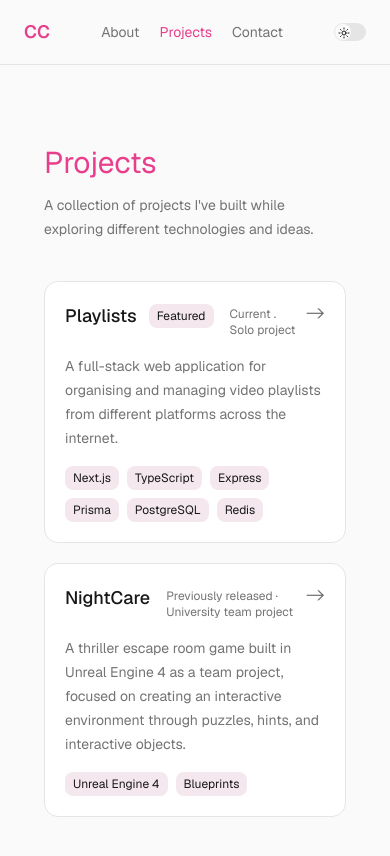
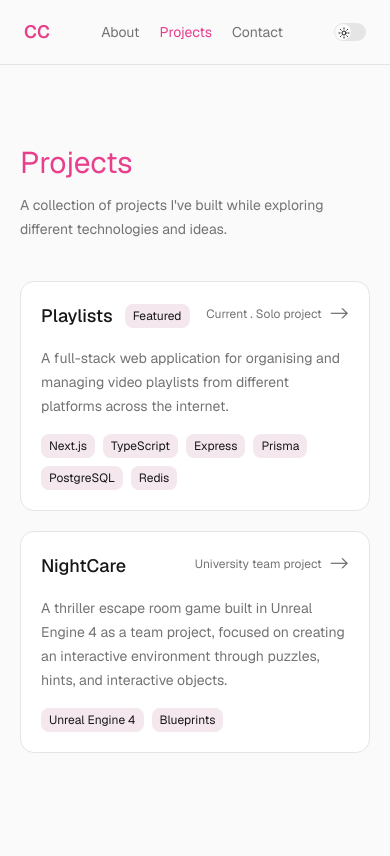
Before and after one commit to chanteCon/portfolioSite, a Next.js app: page /projects in a window 390 px wide. Shown: the top 856 px of the page. Built offline with nearby package versions, Linux system fonts and the light colour scheme.

Commit message:
fix small screen display

```diff
--- a/app/api/contact/route.ts
+++ b/app/api/contact/route.ts
@@ -69,11 +69,7 @@ export async function POST(request: Request) {
                         Name: name,
                     },
                     Subject: `New portfolio message from ${name}`,
-                    TextPart: `Name: ${name}
-                    Email: ${email}
-
-                    Message:
-                    ${message}`,
+                    HTMLPart: `<p>${name} has reached out.</p><p><em>"${message}"</em></p>`,
                 },
             ],
         }),
--- a/app/contact/page.tsx
+++ b/app/contact/page.tsx
@@ -11,7 +11,7 @@ export const metadata: Metadata = {
 
 export default function ContactPage() {
     return (
-        <main className="mx-auto flex w-full max-w-5xl gap-y-10 flex-col md:flex-row px-6 py-16 md:px-10 lg:px-16 items:center">
+        <main className="mx-auto flex w-full max-w-5xl gap-y-10 flex-col md:flex-row px-6 py-10 md:px-10 lg:px-16 items:center">
             <section className="w-full md:mt-15 md:text-left flex flex-col items-center md:items-start">
                 <p className="text-md text-accent  w-full max-w-100">GET IN TOUCH</p>
 
@@ -36,7 +36,7 @@ export default function ContactPage() {
                 <p className="text-primary text-lg block md:hidden text-start w-full max-w-100">
                     Send me a message
                 </p>
-                <ContactForm className="md:mt-20" />
+                <ContactForm className="md:mt-25" />
             </section>
         </main>
     );
--- a/app/globals.css
+++ b/app/globals.css
@@ -152,6 +152,12 @@
     --radius-4xl: calc(var(--radius) * 2.6);
 }
 
+body {
+    transition:
+        background-color 200ms ease,
+        color 200ms ease;
+}
+
 @layer base {
     * {
         @apply border-border outline-ring/50;
--- a/app/projects/page.tsx
+++ b/app/projects/page.tsx
@@ -11,7 +11,7 @@ export const metadata: Metadata = {
 export default function Projects() {
     return (
         <div className="mx-auto flex w-full max-w-6xl">
-            <main className="flex w-full flex-col gap-10 bg-background px-6 pb-10 sm:px-10 lg:px-16">
+            <main className="flex w-full flex-col gap-10 bg-background pb-10 sm:px-5 lg:px-16">
                 <header>
                     <h1 className="text-3xl text-primary sm:text-4xl">Projects</h1>
                     <p className="mt-3 max-w-2xl text-sm leading-6 text-muted-foreground sm:text-base">
--- a/components/ContactForm.tsx
+++ b/components/ContactForm.tsx
@@ -102,19 +102,25 @@ export default function ContactForm({ className }: { className?: string }) {
                     <FormField
                         id="name"
                         label="Name"
+                        hideLabel
                         fieldErrors={fieldErrors}
                         setFieldErrors={setFieldErrors}
                         type="text"
+                        placeholder="Enter name"
                     />
                     <FormField
                         id="email"
                         label="Email"
+                        hideLabel
                         fieldErrors={fieldErrors}
                         setFieldErrors={setFieldErrors}
                         type="email"
+                        placeholder="Enter email"
                     />
                     <div className="flex flex-col gap-2">
-                        <Label htmlFor="message">Message</Label>
+                        <Label className="hidden" htmlFor="message">
+                            Message
+                        </Label>
                         <Textarea
                             id="message"
                             name="message"
--- a/components/FormField.tsx
+++ b/components/FormField.tsx
@@ -10,6 +10,8 @@ export default function FormField({
     setFieldErrors,
     type,
     className,
+    placeholder,
+    hideLabel,
 }: {
     id: Field;
     label: string;
@@ -17,11 +19,15 @@ export default function FormField({
     setFieldErrors: Dispatch<SetStateAction<Partial<Record<Field, string>>>>;
     type: string;
     className?: string;
+    placeholder?: string;
+    hideLabel?: boolean;
 }) {
     const fieldError = fieldErrors[id];
     return (
         <div className="flex flex-col gap-2">
-            <Label htmlFor={id}>{label.charAt(0).toUpperCase() + label.slice(1)}</Label>
+            <Label htmlFor={id} className={hideLabel ? 'hidden' : 'block'}>
+                {label.charAt(0).toUpperCase() + label.slice(1)}
+            </Label>
             <Input
                 id={id}
                 name={id}
@@ -33,6 +39,7 @@ export default function FormField({
                     })
                 }
                 type={type}
+                placeholder={placeholder}
             />
             {fieldError && <p className="text-destructive">{fieldError}</p>}
         </div>
--- a/components/NightCareCard.tsx
+++ b/components/NightCareCard.tsx
@@ -4,7 +4,7 @@ export default function NightCareCard() {
     return (
         <ProjectCard
             title="NightCare"
-            label="Previously released · University team project"
+            label="University team project"
             description="A thriller escape room game built in Unreal Engine 4 as a team project, focused on creating an interactive environment through puzzles, hints, and interactive objects."
             technologies={['Unreal Engine 4', 'Blueprints']}
             href="/projects/nightcare"
```
